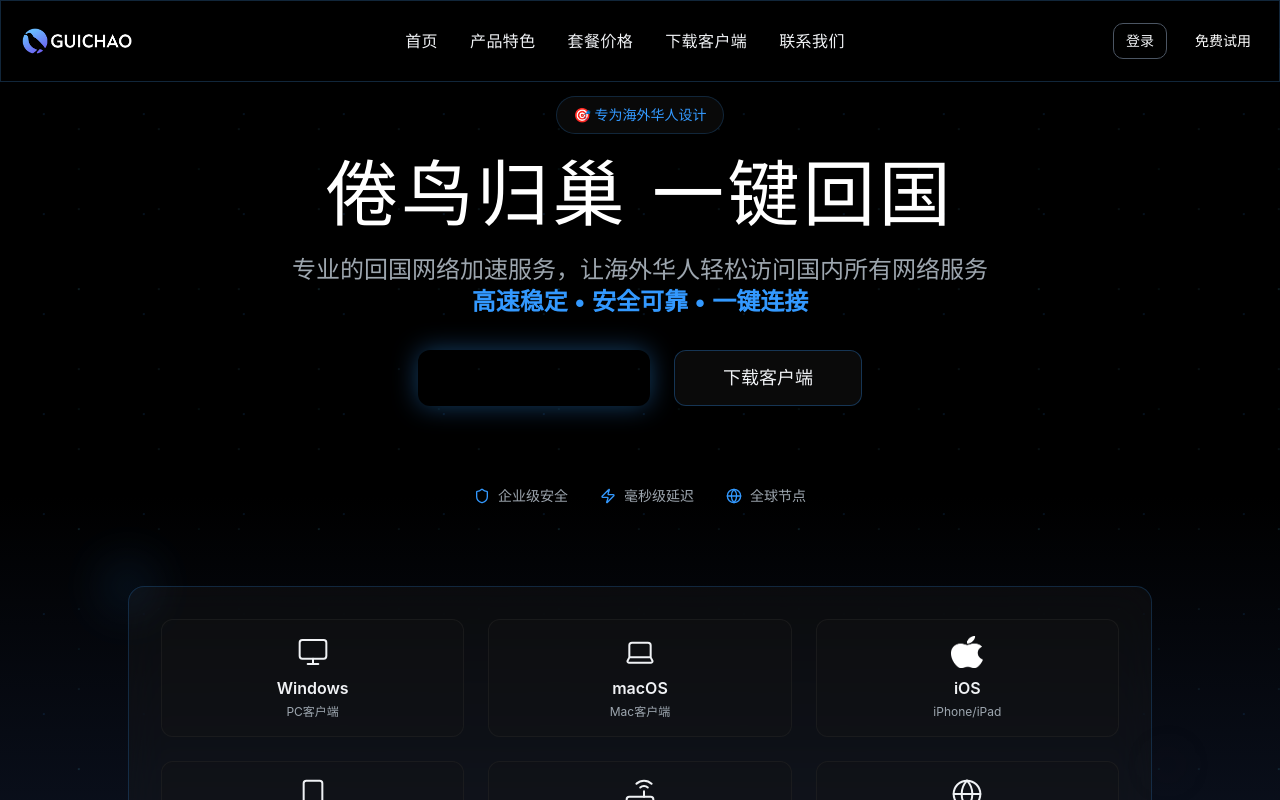
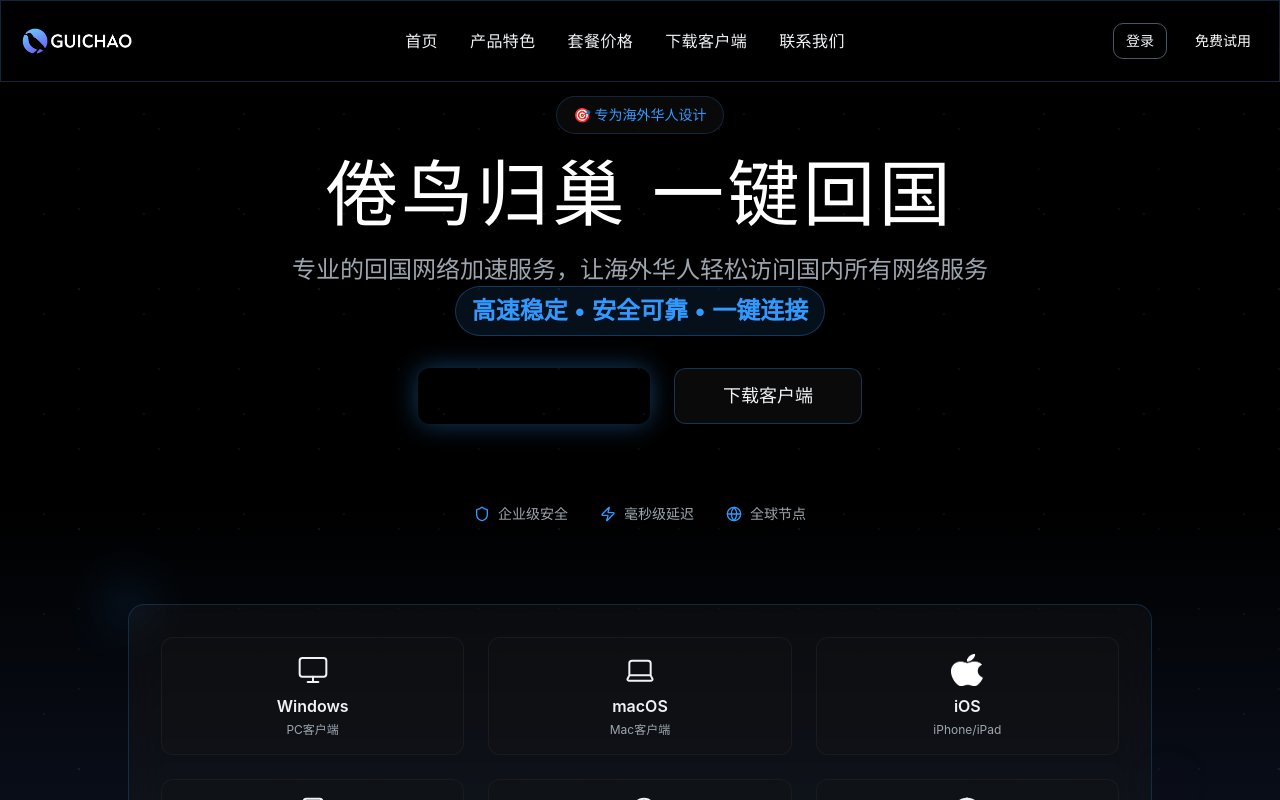
Before and after one commit to Alexneilcaiqiqi/vivid-palette-ai, a React (Vite) app: page / in a window 1280 px wide. Shown: the top 800 px of the page. Built offline with nearby package versions, Linux system fonts and the light colour scheme.

Commit message:
Add text box with matching color
Add a text box around the descriptive text in `src/components/Hero.tsx` with the same color as the text.

```diff
--- a/src/components/Hero.tsx
+++ b/src/components/Hero.tsx
@@ -18,7 +18,7 @@ const Hero = () => {
           <p className="text-xl md:text-2xl text-muted-foreground mb-8 max-w-3xl mx-auto leading-[2.5]">
             专业的回国网络加速服务，让海外华人轻松访问国内所有网络服务
             <br className="hidden md:block mb-4" />
-            <span className="text-primary font-semibold">高速稳定 • 安全可靠 • 一键连接</span>
+            <span className="text-primary font-semibold inline-block px-4 py-2 border border-primary/30 rounded-full bg-primary/10">高速稳定 • 安全可靠 • 一键连接</span>
           </p>
 
           {/* CTA按钮 */}
```
